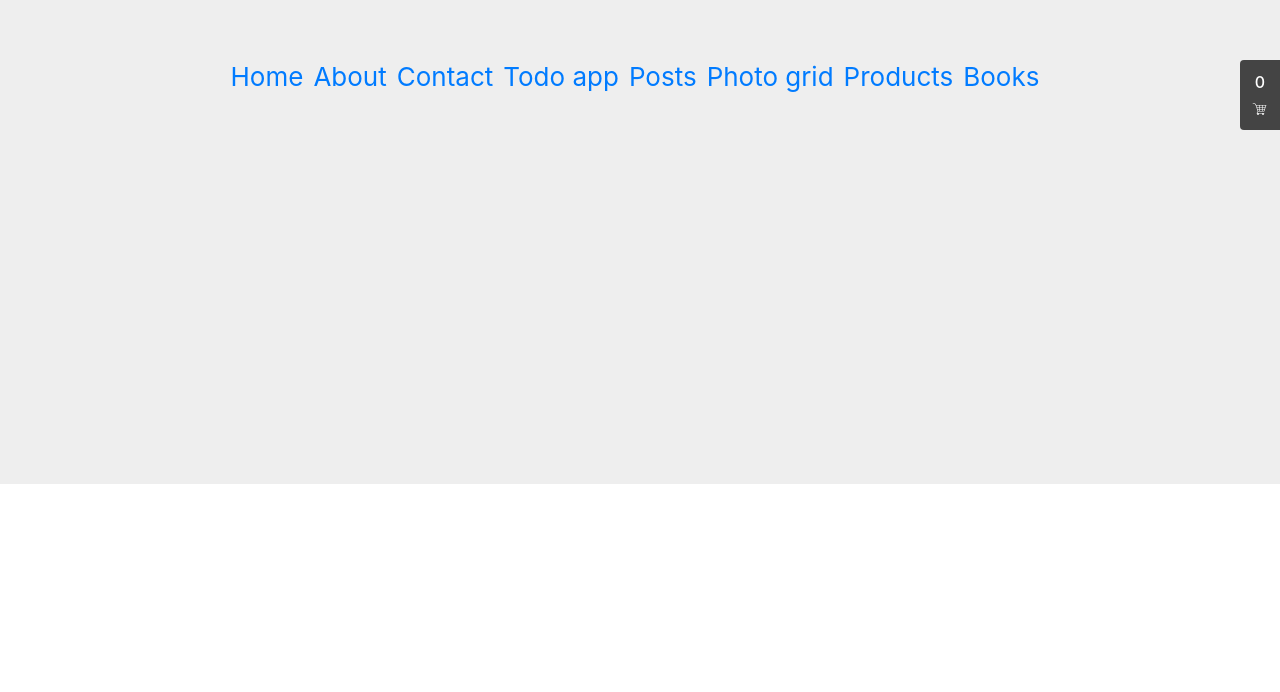
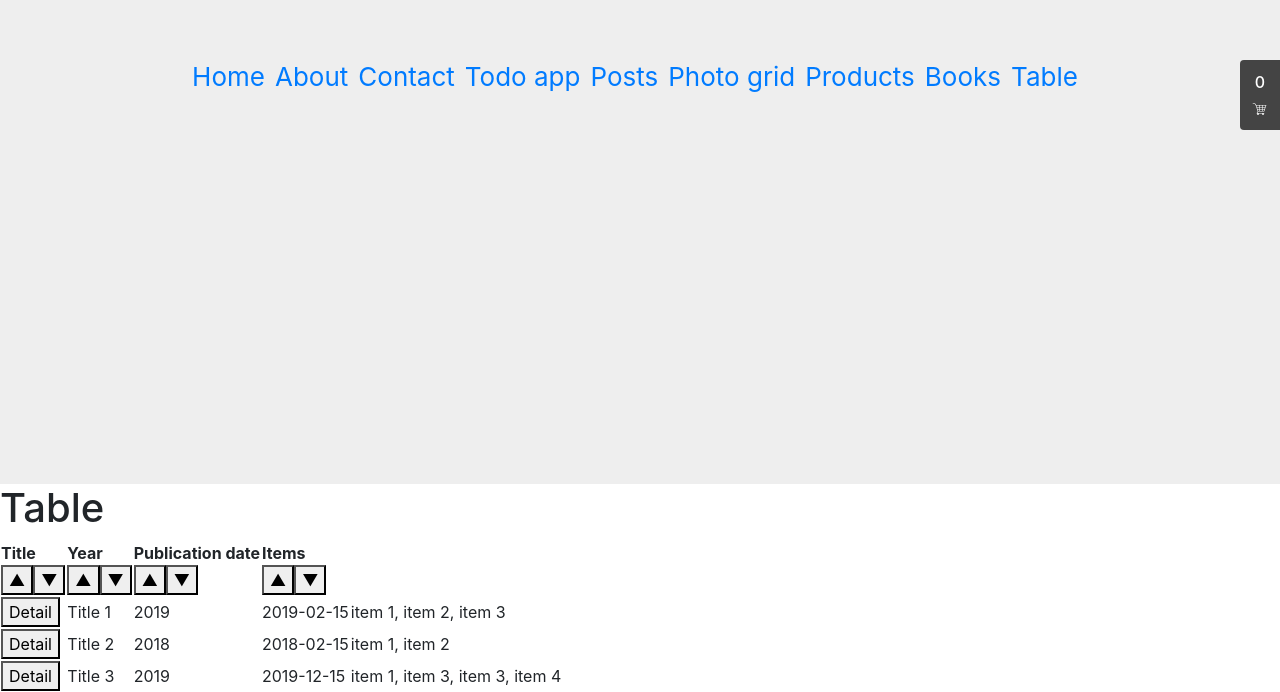
Before and after one commit to ilmoralito/simple-demo-create-react-app, a React (Create React App) app: page /table in a window 1280 px wide. Shown: the part 340-1032 px from the top of the page. Before the commit the page ends 824 px from the top, so only its background shows below. Built offline with nearby package versions, Linux system fonts and the light colour scheme.

Commit message:
Implement sorting using reduce

```diff
--- a/src/App.js
+++ b/src/App.js
@@ -34,6 +34,7 @@ import {
 } from "./reducers/books-shopping-cart";
 import isEqual from "lodash.isequal";
 import usePrevious from "./custom-hooks/usePrevious";
+import Table from "./components/table";
 
 function App() {
   const [currentLanguage, setCurrentLanguage] = useState(
@@ -195,6 +196,9 @@ function App() {
                   <li>
                     <Link to="/books">Books</Link>
                   </li>
+                  <li>
+                    <Link to="/table">Table</Link>
+                  </li>
                 </ul>
               </header>
               <main>
@@ -223,6 +227,9 @@ function App() {
                   <Route path="/books">
                     <Books />
                   </Route>
+                  <Route path="/table">
+                    <Table />
+                  </Route>
                 </Switch>
               </main>
             </div>
--- /dev/null
+++ b/src/components/table/index.js
@@ -0,0 +1,87 @@
+import React, { useEffect, useReducer, useState } from "react";
+import dataset from "../../data/data.json";
+import { initialState, actionCreators, reducer } from "../../reducers/table.js";
+import usePrevious from "../../custom-hooks/usePrevious";
+import isEqual from "lodash.isequal";
+
+function Sort({ label, onSort }) {
+  return (
+    <th>
+      <span onClick={() => onSort({ sortBy: label })}>{label}</span>
+      <div>
+        <button onClick={() => onSort({ sortBy: label, orderBy: "desc" })}>
+          &#9650;
+        </button>
+        <button onClick={() => onSort({ sortBy: label, orderBy: "asc" })}>
+          &#9660;
+        </button>
+      </div>
+    </th>
+  );
+}
+
+function Row({ id, title, year, publication_date: publicationDate, items }) {
+  function handleClick(id) {
+    alert(id);
+  }
+
+  return (
+    <tr>
+      <td>
+        <button onClick={() => handleClick(id)}>Detail</button>
+      </td>
+      <td>{title}</td>
+      <td>{year}</td>
+      <td>{publicationDate}</td>
+      <td>{items.join(", ")}</td>
+    </tr>
+  );
+}
+
+export default function Table() {
+  const [state, dispatch] = useReducer(reducer, initialState);
+
+  function handleSort({ sortBy, orderBy }) {
+    orderBy =
+      orderBy !== undefined
+        ? orderBy
+        : state.orderBy === "desc"
+        ? "asc"
+        : "desc";
+
+    dispatch(actionCreators.sort({ sortBy, orderBy }));
+  }
+
+  useEffect(() => {
+    dispatch(actionCreators.add(dataset));
+  }, []);
+
+  const deeply = usePrevious(state);
+
+  useEffect(() => {
+    if (!isEqual(deeply, state)) {
+      dispatch(actionCreators.applySort());
+    }
+  }, [state, deeply]);
+
+  return (
+    <div>
+      <h1>Table</h1>
+      <table>
+        <thead>
+          <tr>
+            <Sort label="Title" onSort={handleSort} />
+            <Sort label="Year" onSort={handleSort} />
+            <Sort label="Publication date" onSort={handleSort} />
+            <Sort label="Items" onSort={handleSort} />
+          </tr>
+        </thead>
+        <tbody>
+          {state.data.map((entry) => (
+            <Row key={entry.id} {...entry} />
+          ))}
+        </tbody>
+      </table>
+    </div>
+  );
+}
--- /dev/null
+++ b/src/data/data.json
@@ -0,0 +1,23 @@
+[
+  {
+    "id": 1,
+    "title": "Title 1",
+    "year": "2019",
+    "publication_date": "2019-02-15",
+    "items": ["item 1", "item 2", "item 3"]
+  },
+  {
+    "id": 2,
+    "title": "Title 2",
+    "year": "2018",
+    "publication_date": "2018-02-15",
+    "items": ["item 1", "item 2"]
+  },
+  {
+    "id": 3,
+    "title": "Title 3",
+    "year": "2019",
+    "publication_date": "2019-12-15",
+    "items": ["item 1", "item 3", "item 3", "item 4"]
+  }
+]
--- /dev/null
+++ b/src/reducers/table.js
@@ -0,0 +1,81 @@
+const types = {
+  ADD: "ADD",
+  SORT: "SORT",
+  APPLY_SORT: "APPLY_SORT",
+};
+
+export const initialState = {
+  data: [],
+  sortBy: "Title",
+  orderBy: "desc",
+};
+
+export const actionCreators = {
+  add: (payload) => ({ type: types.ADD, payload }),
+  sort: (payload) => ({ type: types.SORT, payload }),
+  applySort: () => ({ type: types.APPLY_SORT }),
+};
+
+export function reducer(state, action) {
+  switch (action.type) {
+    case types.ADD:
+      return { ...state, data: action.payload };
+    case types.SORT:
+      return {
+        ...state,
+        sortBy: action.payload.sortBy,
+        orderBy: action.payload.orderBy,
+      };
+    case types.APPLY_SORT:
+      if (state.sortBy === "Title") {
+        return {
+          ...state,
+          data: state.data
+            .slice(0)
+            .sort((a, b) =>
+              state.orderBy === "desc"
+                ? a.title < b.title
+                  ? -1
+                  : a.title > b.title
+                  ? 1
+                  : 0
+                : b.title < a.title
+                ? -1
+                : b.title > a.title
+                ? 1
+                : 0
+            ),
+        };
+      }
+
+      if (state.sortBy === "Year") {
+        return {
+          ...state,
+          data: state.data
+            .slice(0)
+            .sort((a, b) =>
+              state.orderBy === "desc" ? +a.year - +b.year : +b.year - +a.year
+            ),
+        };
+      }
+
+      if (state.sortBy === "Publication date") {
+        return {
+          ...state,
+          data: state.data
+            .slice(0)
+            .sort((a, b) =>
+              state.orderBy === "desc"
+                ? new Date(a.publication_date).getTime() -
+                  new Date(b.publication_date).getTime()
+                : new Date(b.publication_date).getTime() -
+                  new Date(a.publication_date).getTime()
+            ),
+        };
+      }
+
+      return { ...state };
+    default:
+      throw new Error("Invalid action type");
+  }
+}
```
